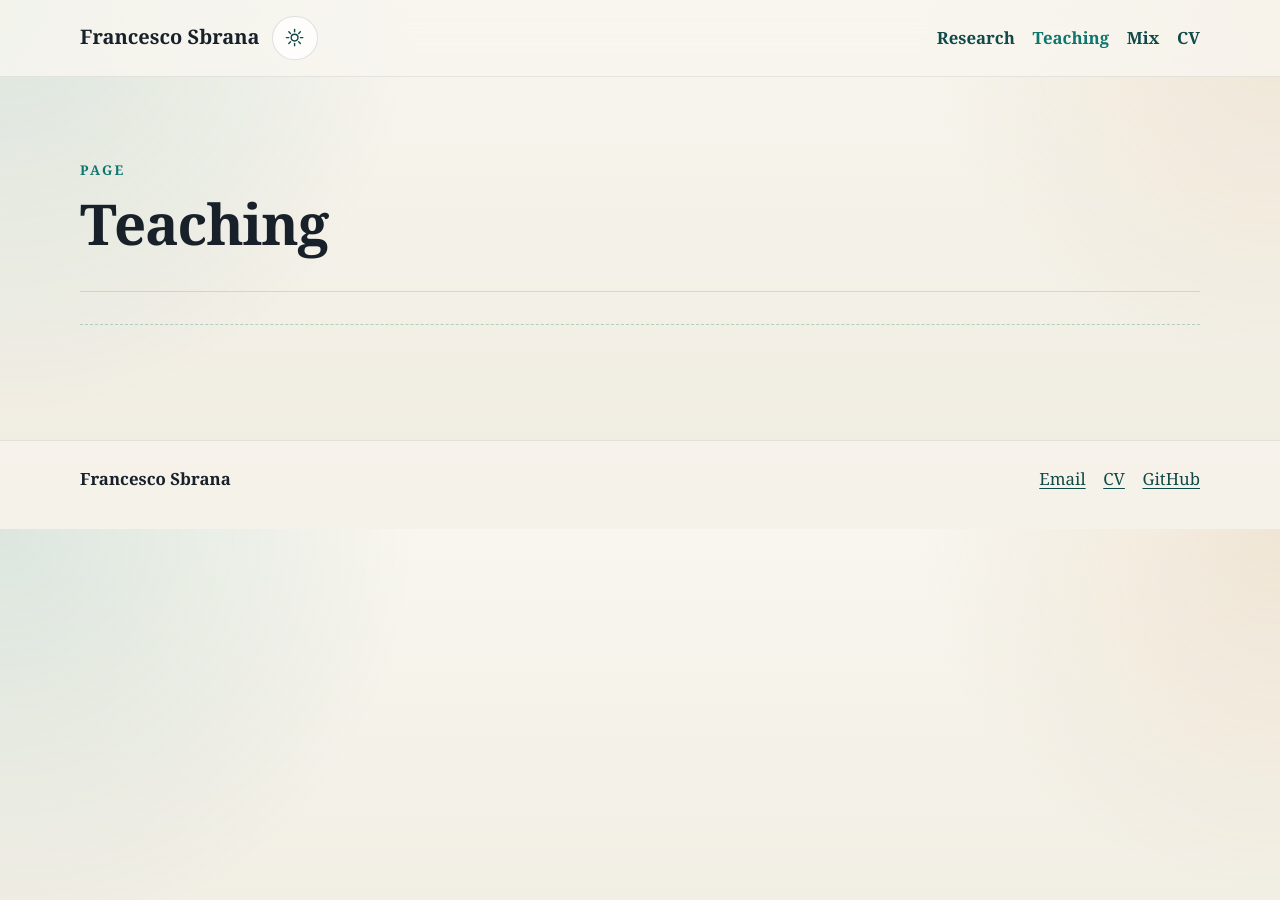
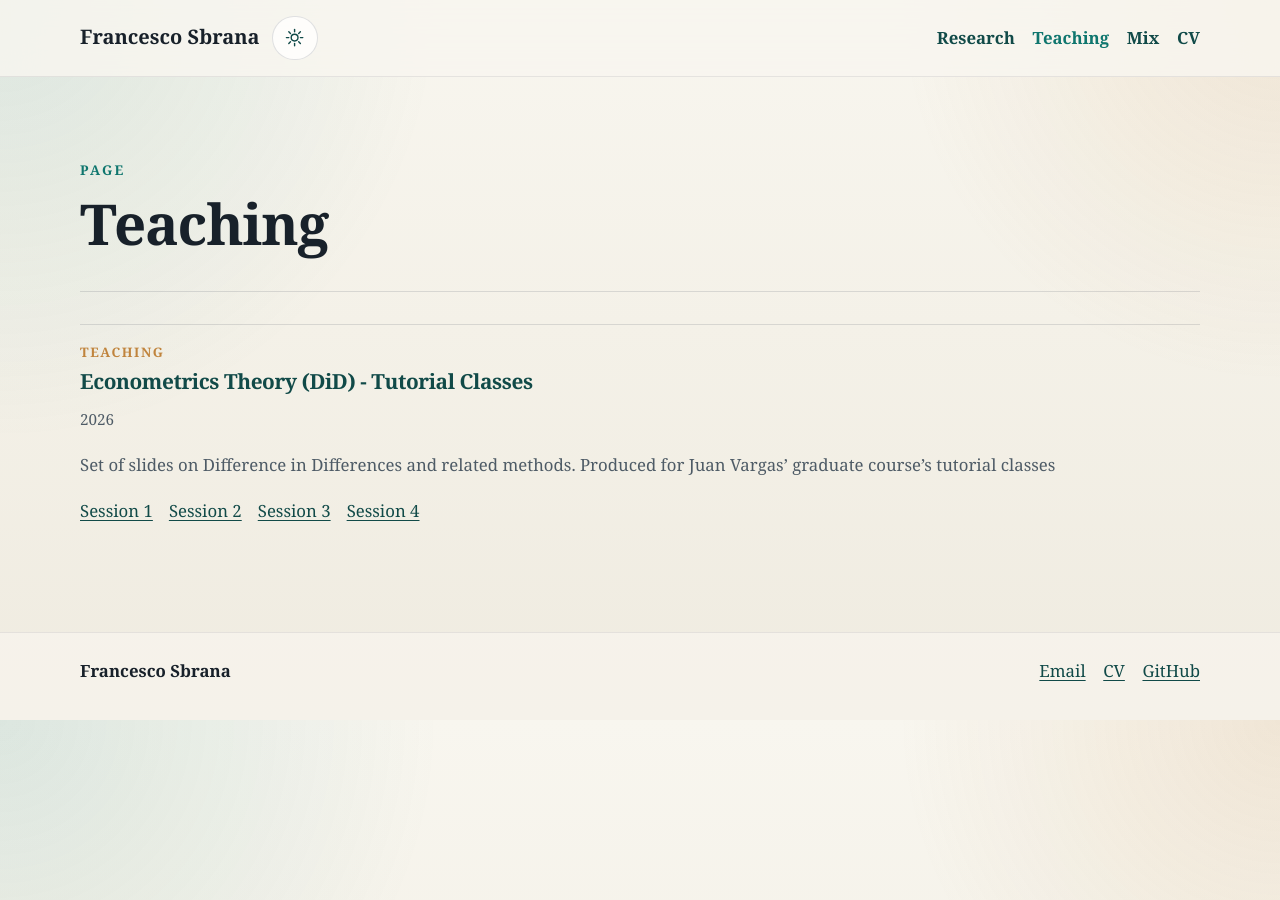
Before and after one commit to FraSbra/FraSbra.github.io, a Jekyll site: the page built from _pages/teaching.md, in a window 1280 px wide. Built offline with Jekyll 4.4.1, drawn with Linux system fonts in a browser that asks for light colours; some web fonts are replaced; a file with an impossible date is left out.

Commit message:
Vargas TA

```diff
--- a/_teaching/course-example.md
+++ b/_teaching/course-example.md
@@ -2,7 +2,6 @@
 # Fill in these fields to turn this blank example into a course card.
 title: "Econometrics Theory (DiD) - Tutorial Classes"
 type:
-date:
 venue:
 location:
 excerpt: "Set of slides on Difference in Differences and related methods. Produced for [Juan Vargas' graduate course](https://www.carloalberto.org/wp-content/uploads/2024/10/cca_syllabus2025.pdf)'s tutorial classes"
@@ -12,10 +11,10 @@
 slides:
   - label: Session 1
     url: /files/Etrics_1.pdf
-  - label:
-    url:
-  - label:
-    url:
-  - label:
-    url:
+  - label: Session 2
+    url: /files/Etrics_2.pdf
+  - label: Session 3
+    url: /files/Etrics_3.pdf
+  - label: Session 4
+    url: /files/Etrics_4.pdf
 ---
```
Also changed, not shown: 5 other files.
